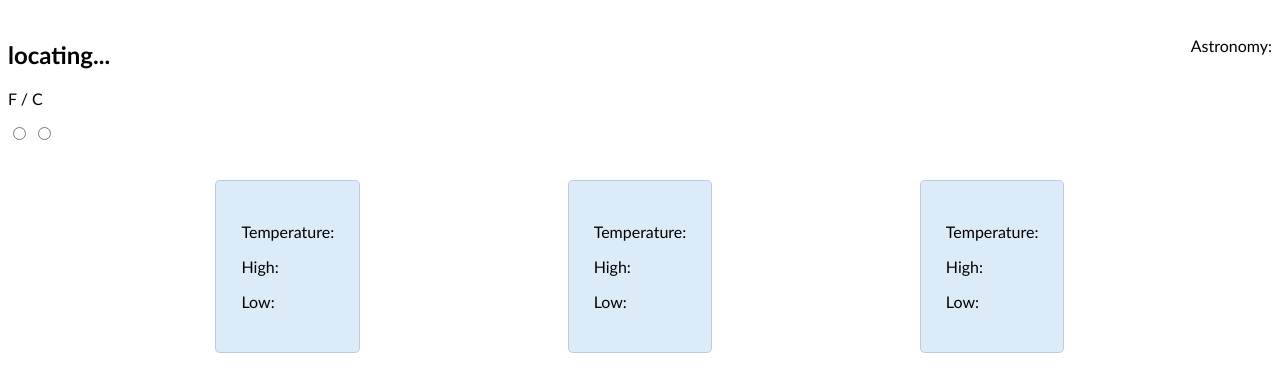
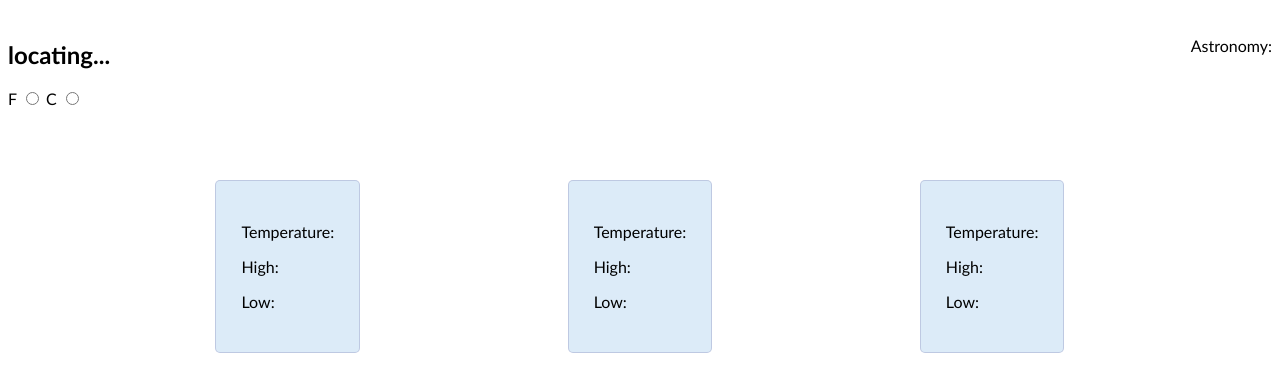
Before and after one commit to pinkx-xlink/weather-app, a plain HTML site: page index.html in a window 1280 px wide. Shown: the part 70-462 px from the top of the page. Drawn offline with Linux system fonts and the light colour scheme; no server answers.

Commit message:
Add labels to radio buttons

```diff
--- a/index.html
+++ b/index.html
@@ -19,9 +19,12 @@
         <div class="settings">
             <h2 class="city">locating...</h2>
             <div class="temp-setting">
-                <p> F / C </p>
-                <input type="radio" name ="temp-settings" id="F" />
-                <input type="radio" name="temp-settings" id="C" />
+                <label> F
+                    <input type="radio" name ="temp-settings" id="F"/>
+                </label>
+                <label> C
+                    <input type="radio" name="temp-settings" id="C" />
+                </label>
             </div>
         </div>
         <div class="astronomy">
```
